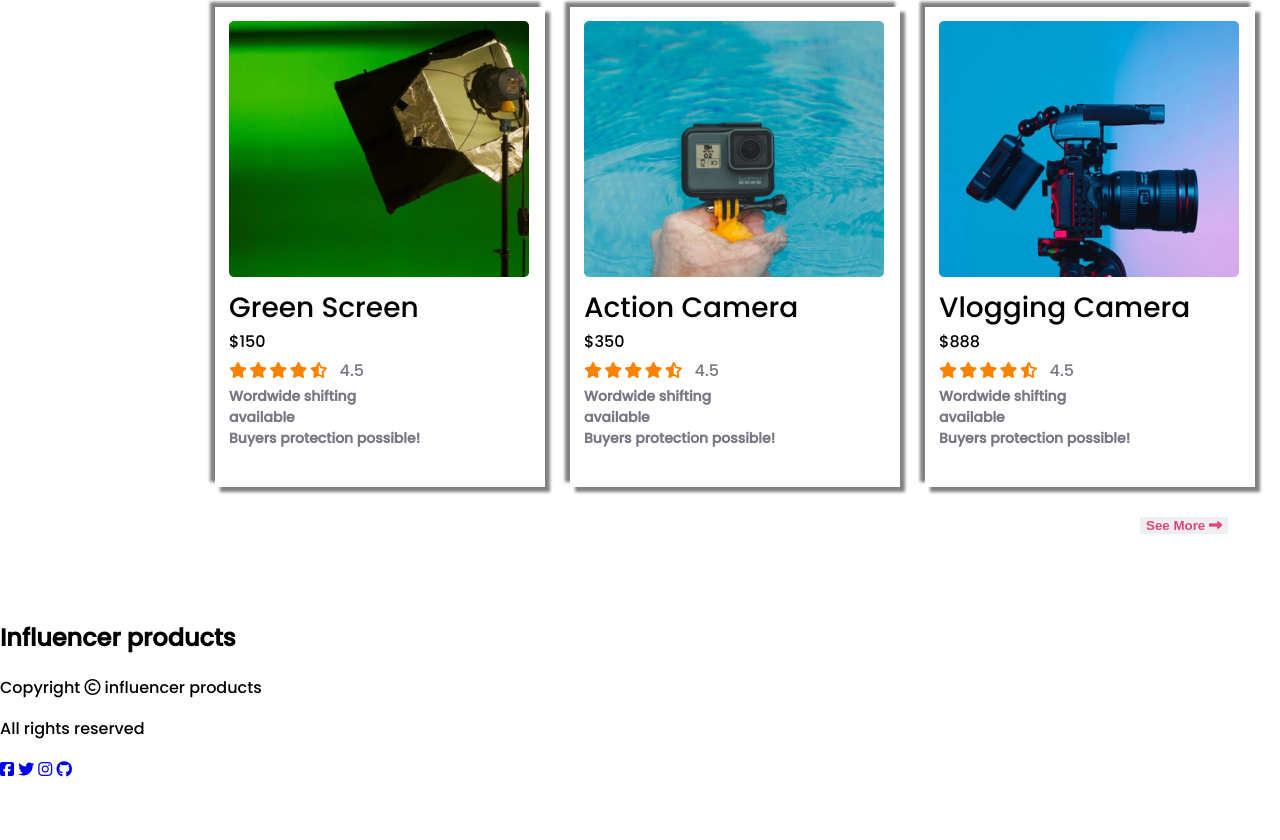
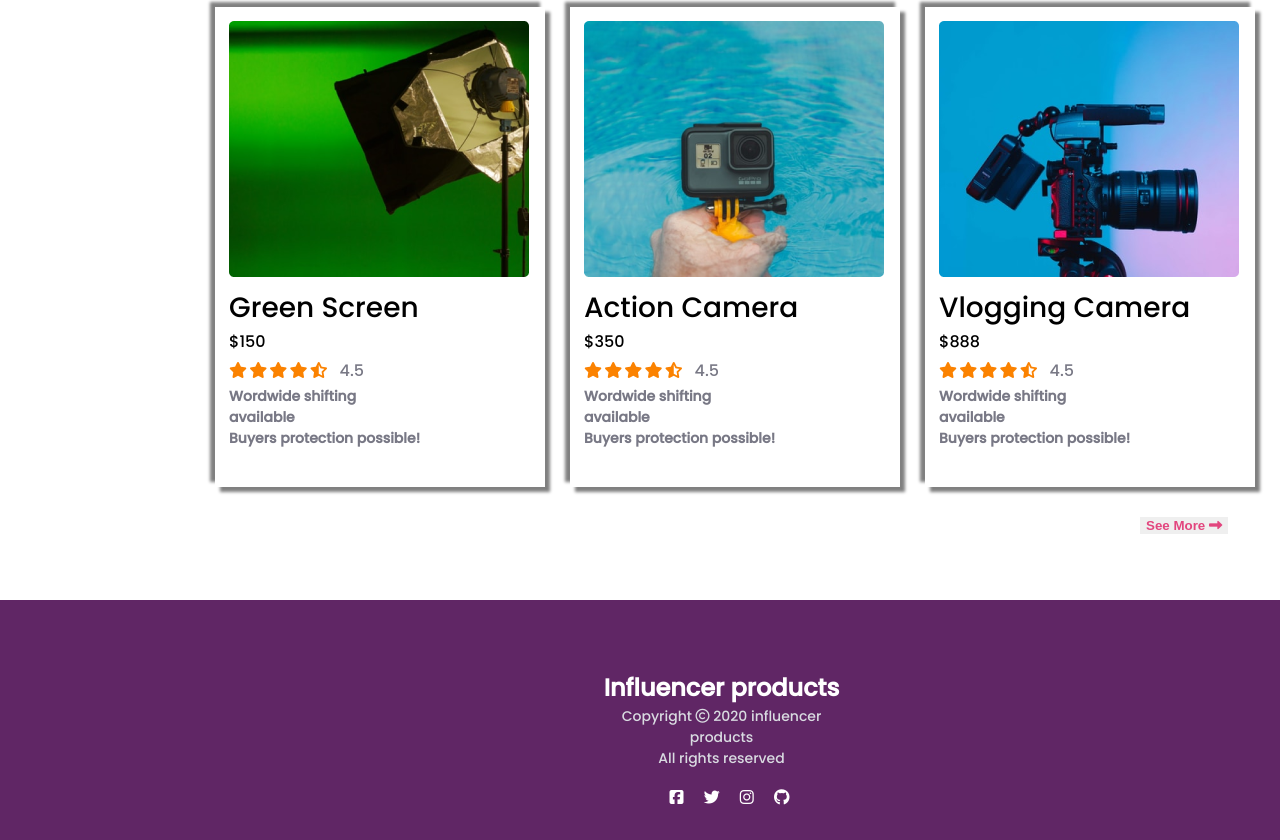
Before and after one commit to T4N51R/Assignment-2, a plain HTML site: page index.html in a window 1280 px wide. Shown: the part 1725-2565 px from the top of the page. Before the commit the page ends 2507 px from the top, so only its background shows below. Drawn offline with Linux system fonts and the light colour scheme.

Commit message:
footer added

```diff
--- a/index.html
+++ b/index.html
@@ -259,15 +259,16 @@
     </section>
 
     <footer>
-        <h2>Influencer products</h2>
-        <p>Copyright <i class="far fa-copyright"></i> influencer products</p>
-        <p>All rights reserved
-        </p>
-        <div class="social-media">
-            <a href="#"><i class="fab fa-facebook-square"></i></a>
-            <a href="#"><i class="fab fa-twitter"></i></a>
-            <a href="#"><i class="fab fa-instagram"></i></a>
-            <a href="#"><i class="fab fa-github"></i></a>
+        <div class="copyrght-info">
+            <h2>Influencer products</h2>
+            <p>Copyright <i class="far fa-copyright"></i> 2020 influencer products</p>
+            <p>All rights reserved </p>
+            <div class="social-media">
+                <a href="#"><i class="fab fa-facebook-square media"></i></a>
+                <a href="#"><i class="fab fa-twitter media"></i></a>
+                <a href="#"><i class="fab fa-instagram media"></i></a>
+                <a href="#"><i class="fab fa-github media"></i></a>
+            </div>
         </div>
     </footer>
 
--- a/style.css
+++ b/style.css
@@ -142,3 +142,36 @@ body{
     margin-left: 950px;
     cursor: pointer;
 }
+
+/* Footer */
+footer{
+    background: rgba(74, 8, 80, 0.877);
+}
+.copyrght-info{
+    height: 140px;
+    width: 265px;
+    text-align: center;
+    padding-left: 589px;
+    padding-top: 50px;
+    padding-bottom: 50px;
+    color: white;
+}
+.copyrght-info h2{
+    font-weight: 700;
+    font-size: 24px;
+    line-height: 36px;
+    margin-bottom: 0;
+}
+.copyrght-info p{
+    font-size: 14px;
+    margin: 0;
+    color: #D9DBE1;
+
+}
+.social-media{
+    margin-top: 16px;
+}
+.media{
+    color: white;
+    margin-left: 16px;
+}
```
